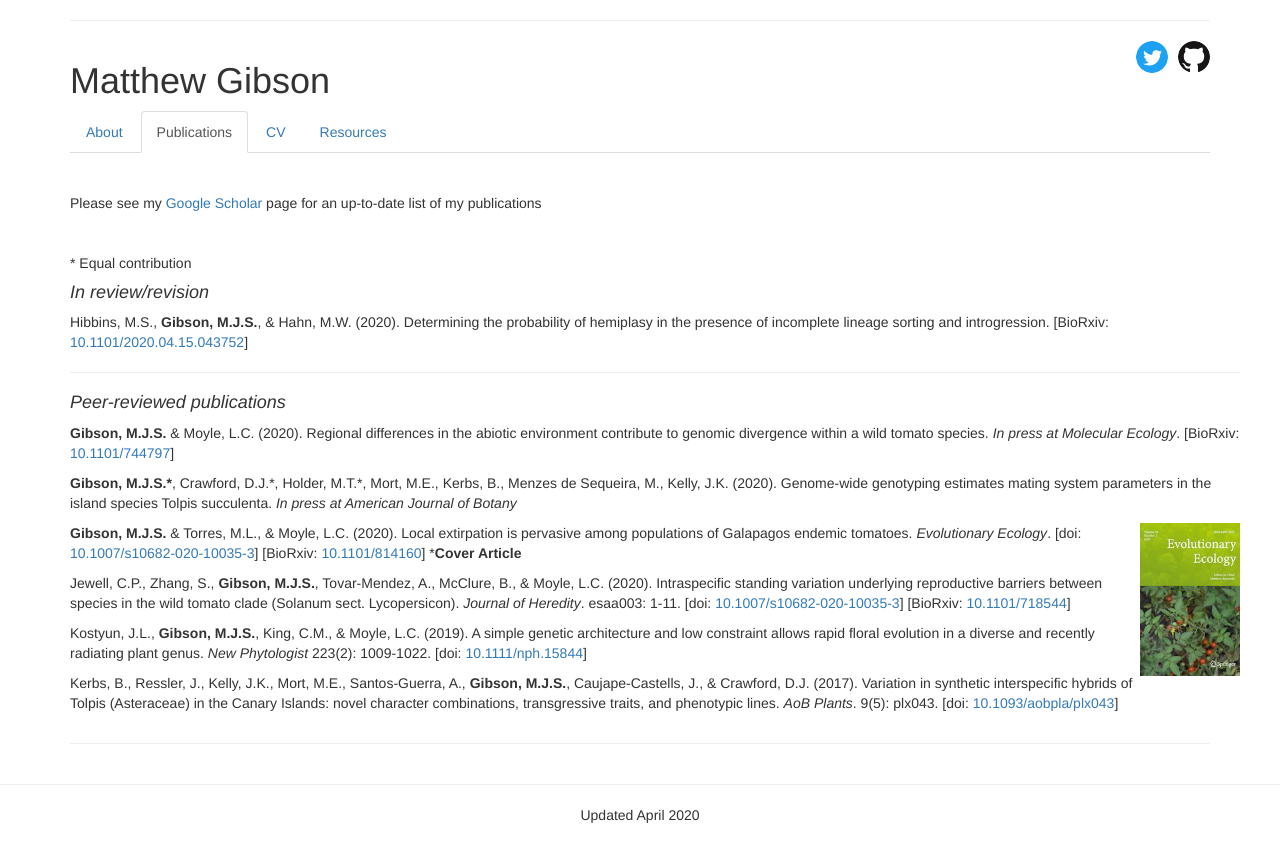
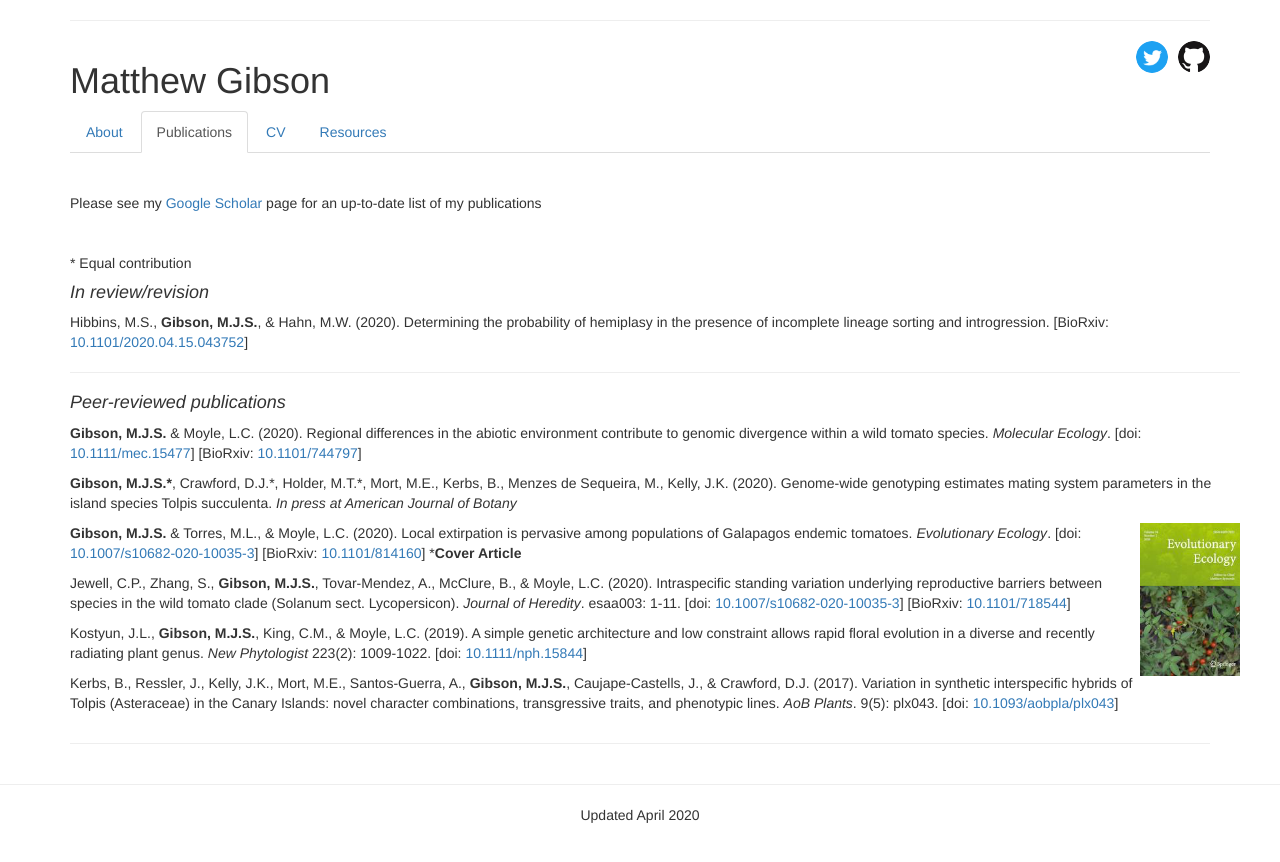
Before and after one commit to gibsonMatt/gibsonMatt.github.io, a Jekyll site: the page built from publications.md, in a window 1280 px wide. Shown: the top 862 px of the page. Built offline with Jekyll 4.4.1, drawn with Linux system fonts in a browser that asks for light colours; comment, search, counter and statistics services are not loaded.

Commit message:
update pubs"

```diff
--- a/_layouts/default.html
+++ b/_layouts/default.html
@@ -64,8 +64,6 @@
 <li>Matt returns to the Galapagos for two weeks to sample endemic Solanum [June 2019]</li>
 <li>Matt receives the IU Brackenridge fellowship to fund another field season on the Galápagos</a> [April 2019]</li>
     <li>Our Jaltomata floral QTL paper is published in <a href="https://nph.onlinelibrary.wiley.com/doi/10.1111/nph.15844">New Phytologist</a> [April 2019]</li>
-    <li>Matt advances to candidacy [Feb 2019]</li>
-    <li>Matt is on the Galápagos Islands for a month collecting endemic Solanum [May 2018]</li>
   </p>
 </div>
 <div class="col-sm-5 col-md-5">
--- a/publications.md
+++ b/publications.md
@@ -19,7 +19,7 @@ Hibbins, M.S., **Gibson, M.J.S.**, & Hahn, M.W. (2020). Determining the probabil
 
 #### *Peer-reviewed publications*
 
-**Gibson, M.J.S.** & Moyle, L.C. (2020). Regional differences in the abiotic environment contribute to genomic divergence within a wild tomato species. *In press at Molecular Ecology*. [BioRxiv: <a href="https://doi.org/10.1101/744797">10.1101/744797</a>]
+**Gibson, M.J.S.** & Moyle, L.C. (2020). Regional differences in the abiotic environment contribute to genomic divergence within a wild tomato species. *Molecular Ecology*. [doi: <a href="https://doi.org/10.1111/mec.15477">10.1111/mec.15477</a>] [BioRxiv: <a href="https://doi.org/10.1101/744797">10.1101/744797</a>]
 
 **Gibson, M.J.S.\***, Crawford, D.J.\*, Holder, M.T.\*, Mort, M.E., Kerbs, B., Menzes de Sequeira, M., Kelly, J.K. (2020). Genome-wide genotyping estimates mating system parameters in the island species Tolpis succulenta. *In press at American Journal of Botany*
 
```
Also changed, not shown: 5 other files.
